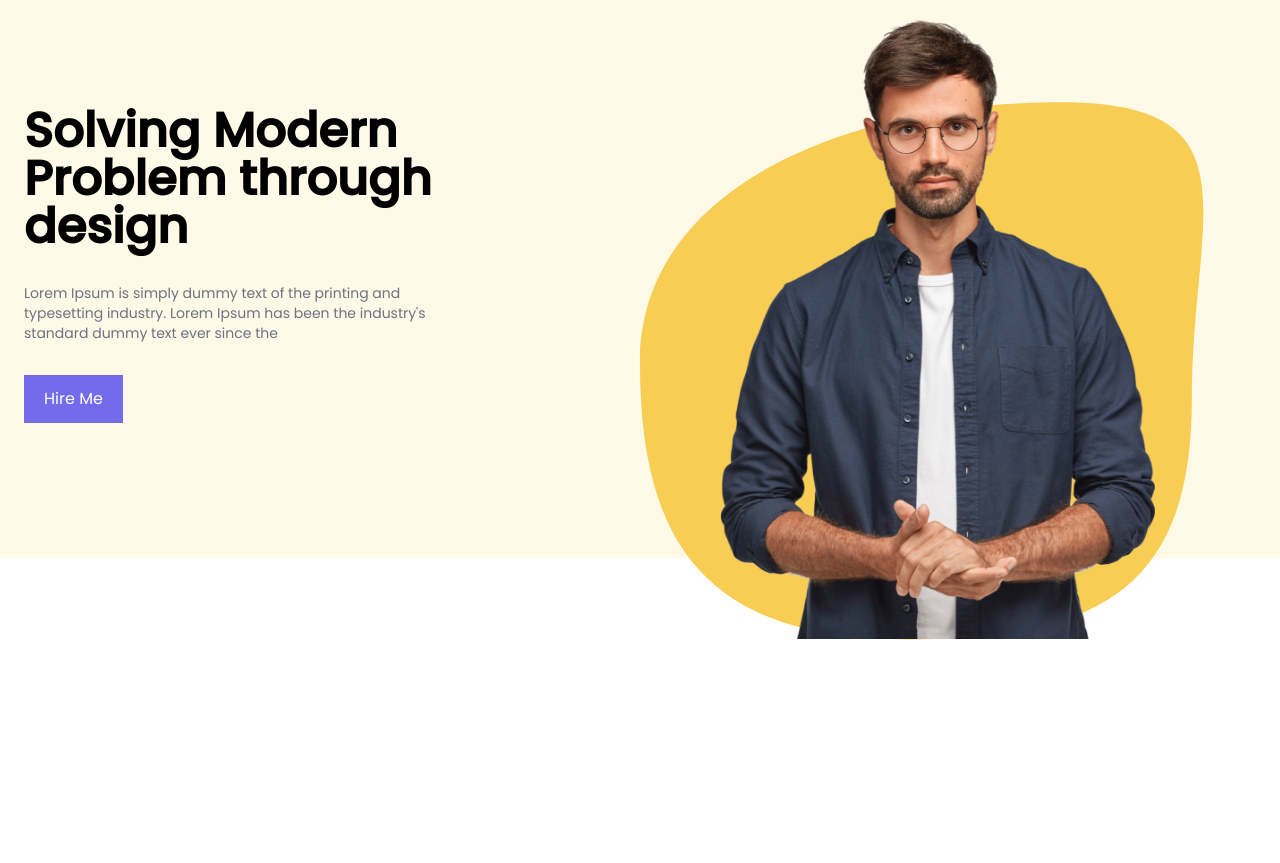
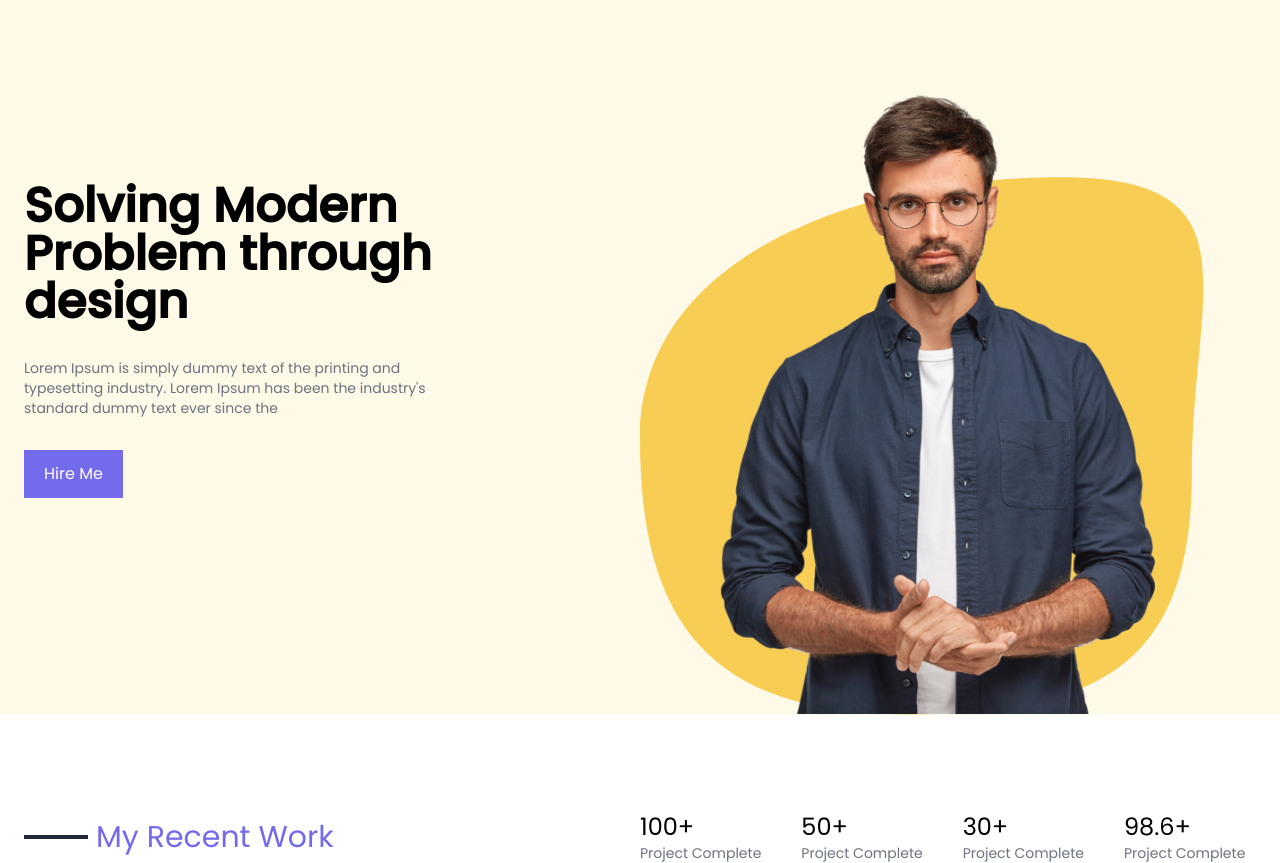
Before and after one commit to shayangraph/margoai-team, a website: page index.html in a window 1280 px wide. Shown: the part 82-945 px from the top of the page. Before the commit the page ends 800 px from the top, so only its background shows below. Drawn offline with Linux system fonts and the light colour scheme.

Commit message:
complete hero section and add recent work

```diff
--- a/index.html
+++ b/index.html
@@ -11,13 +11,13 @@
 
 <body class="font-Poppins">
     <!-- Background Hompage -->
-    <div class="bg-backgroundPrimary h-screen80">
+    <div class="bg-backgroundPrimary h-auto">
         <!-- Navbar -->
         <nav class="relative container mx-auto">
             <!-- Flex Item -->
             <div class="flex items-center justify-between pt-4">
                 <!-- Logo -->
-                <div class="pt-2">
+                <div class="p-5 md:pt-2">
                     <img src="./img/logo.png" alt="Logo">
                 </div>
                 <!-- Menu Item -->
@@ -28,7 +28,7 @@
                     <a href="#" class="text-lg hover:text-gray-400">Project</a>
                 </div>
                 <div class="">
-                    <button class="hidden md:block bg-black text-white px-5 py-3 text-sm"><a href="#">CONTACT
+                    <button class="hidden md:block bg-black text-white px-5 py-3 text-sm hover:bg-gray-500"><a href="#">CONTACT
                             US</a></button>
                 </div>
 
@@ -37,29 +37,44 @@
         <!-- Hero Section -->
         <section id="hero">
             <!-- Flex Container -->
-            <div class="container flex flex-col md:flex-row items-center px-6 mx-auto mt-10 space-y-0 md:space-y-0">
+            <div
+                class="container flex flex-col md:flex-row items-center px-6 mx-auto mt-10 md:mt-24 space-y-0 md:space-y-0">
                 <!-- Left Item -->
-                <div class="flex flex-col mb-32 space-y-8 md:w-1/2">
+                <div class="flex flex-col mb-7 md:mb-32 space-y-8 md:w-1/2">
                     <h1 class="max-w-md text-4xl font-bold text-center md:text-5xl md:text-left">Solving Modern
                         Problem through
                         design</h1>
                     <p class="max-w-md mt-4 text-gray-500 text-sm text-center md:text-left">Lorem Ipsum is simply dummy
                         text of the printing and typesetting industry. Lorem Ipsum has been
                         the industry's standard dummy text ever since the </p>
-                    <div class="text-center md:text-left"> <button class="bg-secondry text-white  px-5 py-3 ">
-                            <a href="#">Hire Me</a></button></div>
+                    <div class="text-center md:text-left">
+                        <button class="bg-secondry text-white px-5 py-3 hover:bg-indigo-400"><a href="#">Hire Me</a></button>
+                    </div>
                 </div>
                 <!-- Image Item -->
                 <div class="md:w-1/2 ">
-                    <img class="max-w-sm md:max-w-xl" src="./img/person.png" alt="Person">
-
-
+                    <img class="w-10/12 xl:w-auto h-auto md:max-w-xl" src="./img/person.png" alt="Person">
                 </div>
-
-
             </div>
         </section>
     </div>
+    <!-- Recent Work -->
+    <section id="recent-work">
+        <div
+            class="container flex flex-col-reverse md:flex-row items-center px-6 mx-auto mt-10 md:mt-24 space-y-0 md:space-y-0">
+            <!-- title -->
+            <div class="w-1/2 flex items-center">
+                <div class="bg-gray-800 w-16 h-1"></div><span class="text-2xl md:text-3xl pl-2 text-secondry">My Recent Work</span>
+            </div>
+            <!-- personal property -->
+            <div class=" w-1/2 flex space-x-10">
+                <div class="flex flex-col"><span class="text-2xl">100+</span><span class="text-gray-500 text-sm">Project Complete</span></div>
+                <div class="flex flex-col"><span class="text-2xl">50+</span><span class="text-gray-500 text-sm">Project Complete</span></div>
+                <div class="flex flex-col"><span class="text-2xl">30+</span><span class="text-gray-500 text-sm">Project Complete</span></div>
+                <div class="flex flex-col"><span class="text-2xl">98.6+</span><span class="text-gray-500 text-sm">Project Complete</span></div>
+            </div>
+        </div>
+    </section>
 
 
 </body>
```
Also changed, not shown: css/main.css.
